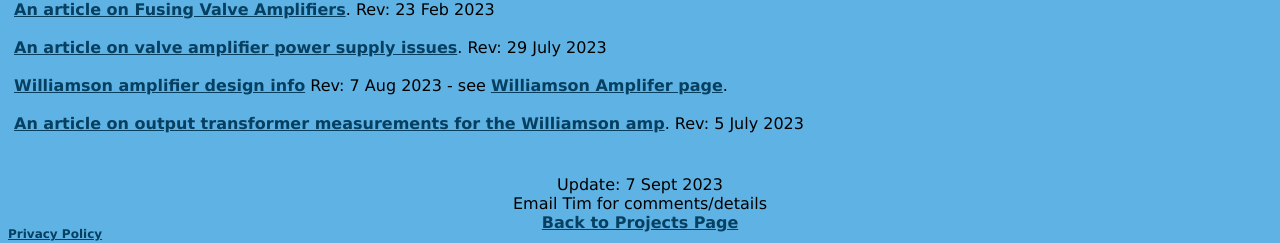
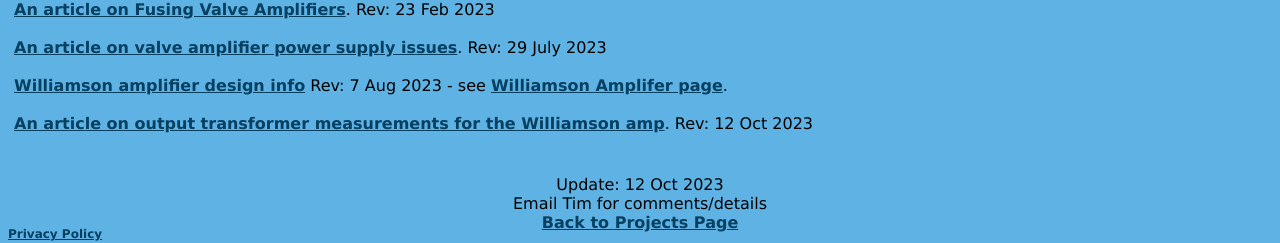
Before and after one commit to michael-robbins/michael-robbins.github.io, a Jekyll site: the page built from projects/Valve Info.html, in a window 1280 px wide and 900 px high, scrolled down 2738 px. Shown: the part 654-897 px from the top of the window. Built offline with Jekyll 4.4.1, drawn with Linux system fonts in a browser that asks for light colours.

Commit message:
Update Valve Info.html

```diff
--- a/projects/Valve Info.html
+++ b/projects/Valve Info.html
@@ -218,14 +218,14 @@ layout: default
       <br /><br />
       <a href="/static/Williamson design info.pdf">Williamson amplifier design info</a> Rev: 7 Aug 2023 - see <a href="/projects/Williamson.html">Williamson Amplifer page</a>.
       <br /><br />
-       <a href="/static/Williamson%20output%20transformer%20measurements.pdf">An article on output transformer measurements for the Williamson amp</a>. Rev: 5 July 2023
+       <a href="/static/Williamson%20output%20transformer%20measurements.pdf">An article on output transformer measurements for the Williamson amp</a>. Rev: 12 Oct 2023
       <br /><br />
       <br />
     </td>
   </tr>
   <tr>
     <td align="center">
-      Update: 7 Sept 2023
+      Update: 12 Oct 2023
       <br />
       Email Tim for comments/details
       <br/>
```
